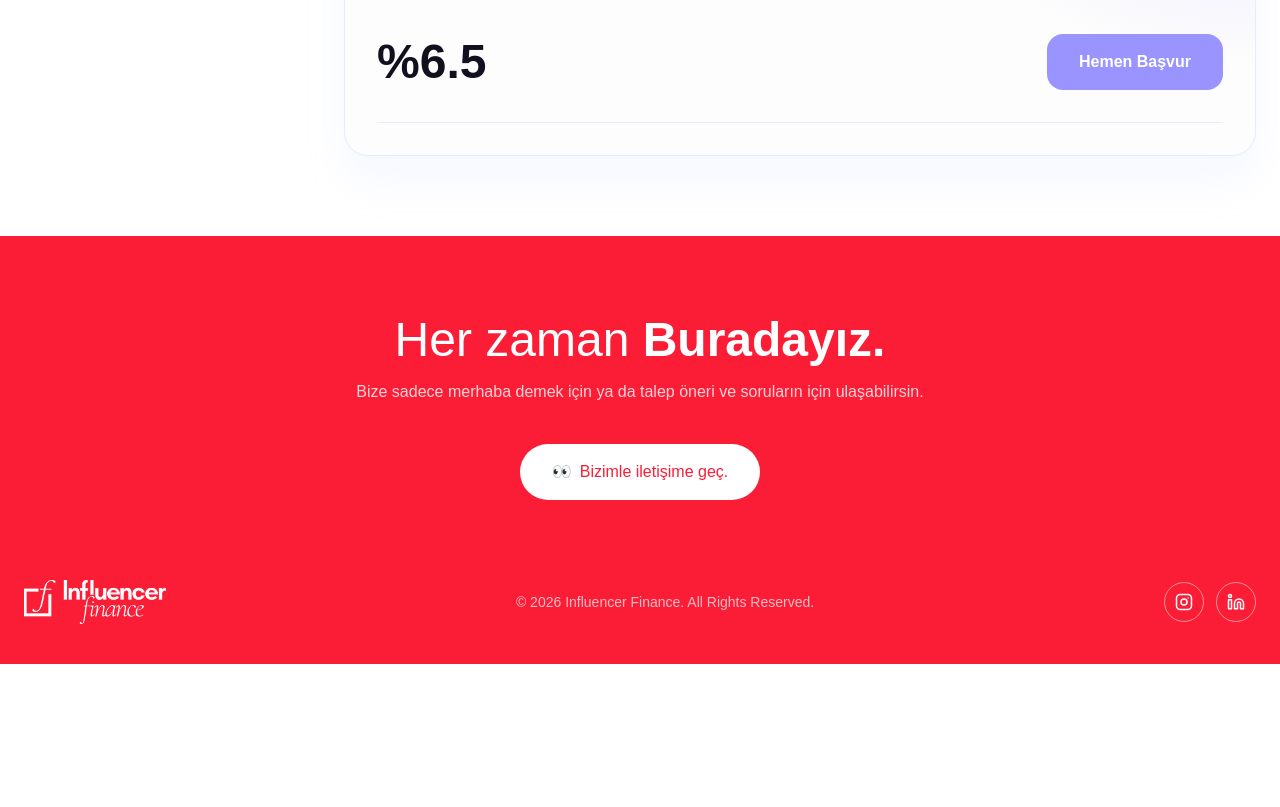
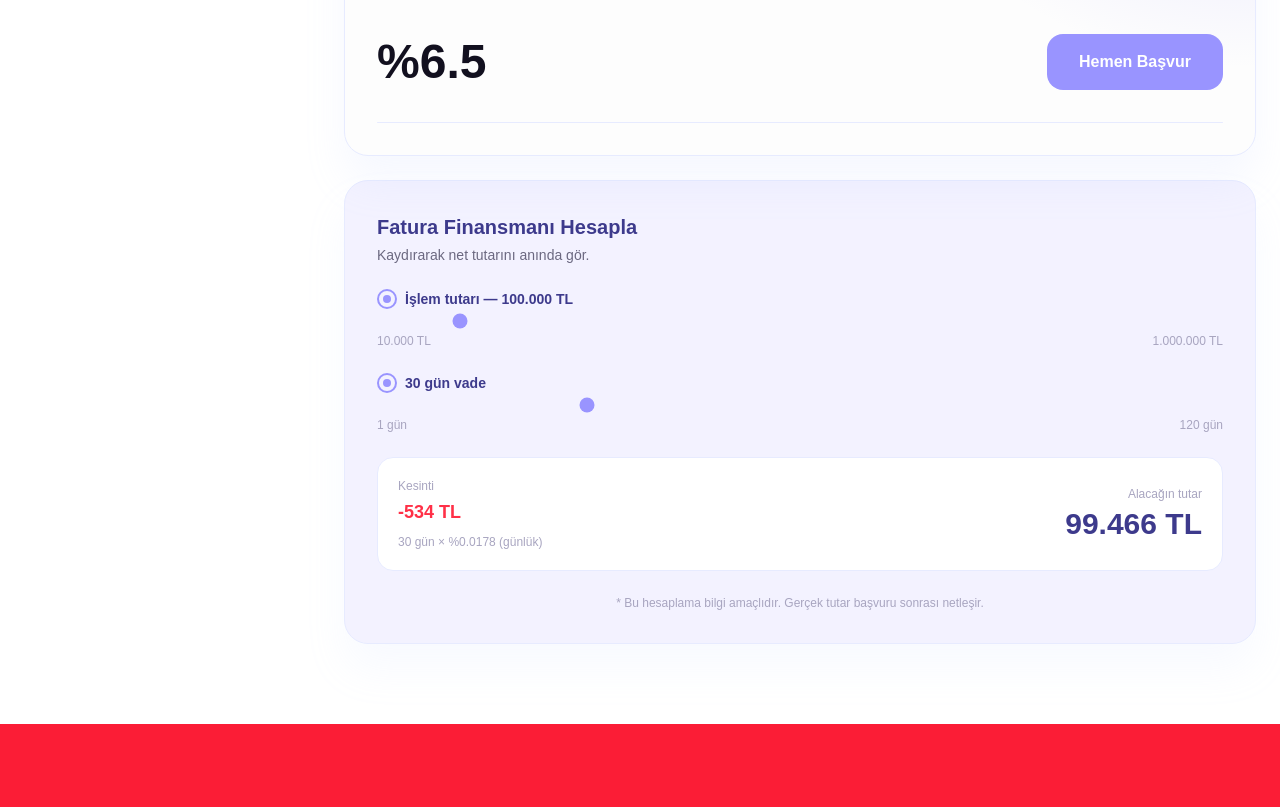
Before and after one commit to 86jhhm7yzy-cloud/influencer-finance, a Next.js app: page / in a window 1280 px wide. Shown: the part 2660-3467 px from the top of the page. Before the commit the page ends 3324 px from the top, so only its background shows below. Built offline with nearby package versions, Linux system fonts and the light colour scheme.

Commit message:
Update PricingSection.tsx

```diff
--- a/components/sections/PricingSection.tsx
+++ b/components/sections/PricingSection.tsx
@@ -1,30 +1,29 @@
 "use client";
 
+import { useState } from "react";
 import Link from "next/link";
 
 export default function PricingSection() {
+  const [tutar, setTutar] = useState(100000);
+  const [vade, setVade] = useState(30);
+
+  const komisyonOrani = 0.065;
+  const gunlukOran = komisyonOrani / 365;
+  const kesinti = Math.round(tutar * gunlukOran * vade);
+  const netTutar = tutar - kesinti;
+
   return (
     <section className="w-full bg-white py-20 px-6">
       <div className="max-w-7xl mx-auto flex flex-col md:flex-row gap-16 md:gap-24 items-start">
 
-        {/* ── Sol: Başlık ── */}
+        {/* Sol: Başlık */}
         <div className="flex flex-col gap-6 md:w-56 flex-shrink-0">
-          <h2
-            className="text-4xl font-black leading-tight"
-            style={{ color: "#3D3A8C" }}
-          >
+          <h2 className="text-4xl font-black leading-tight" style={{ color: "#3D3A8C" }}>
             Ücretlendirme
           </h2>
           <div
             className="cursor-pointer hidden md:block"
-  style={{
-    color: "#3D3A8C",
-    fontSize: 28,
-    fontWeight: 700,
-    width: "fit-content",
-    transformOrigin: "center center",
-    transition: "transform 0.25s ease",
-  }}
+            style={{ color: "#3D3A8C", fontSize: 28, fontWeight: 700, width: "fit-content", transformOrigin: "center center", transition: "transform 0.25s ease" }}
             onMouseEnter={(e) => (e.currentTarget.style.transform = "scale(1.4)")}
             onMouseLeave={(e) => (e.currentTarget.style.transform = "scale(1)")}
           >
@@ -32,81 +31,113 @@ export default function PricingSection() {
           </div>
         </div>
 
-        {/* ── Sağ: Kart ── */}
-        <div
-          className="flex-1 rounded-3xl p-8 relative overflow-hidden"
-          style={{
-            background: "#FDFDFD",
-            border: "1px solid #E7EBFF",
-            boxShadow: "0 26px 40px 0 rgba(188,202,255,0.13)",
-          }}
-        >
-          {/* Arka dekor — hafif mor blob */}
-          <div
-            className="absolute top-0 right-0 pointer-events-none"
-            style={{
-              width: 320,
-              height: 200,
-              background: "radial-gradient(ellipse at top right, rgba(153,148,255,0.18) 0%, transparent 70%)",
-              borderRadius: "0 1.5rem 0 100%",
-            }}
-          />
+        {/* Sağ: Kartlar */}
+        <div className="flex-1 flex flex-col gap-6">
 
+          {/* Sabit kart */}
+          <div className="rounded-3xl p-8 relative overflow-hidden"
+            style={{ background: "#FDFDFD", border: "1px solid #E7EBFF", boxShadow: "0 26px 40px 0 rgba(188,202,255,0.13)" }}>
+            <div className="absolute top-0 right-0 pointer-events-none"
+              style={{ width: 320, height: 200, background: "radial-gradient(ellipse at top right, rgba(153,148,255,0.18) 0%, transparent 70%)", borderRadius: "0 1.5rem 0 100%" }} />
             <div className="relative z-10">
-            {/* Üst satır: başlık + badge */}
               <div className="flex items-start justify-between gap-4 mb-4">
-              <h3
-                className="text-3xl font-black"
-                style={{ color: "#12101F" }}
-              >
-                Hemen Ödeme Al
-              </h3>
-              <span
-                className="flex-shrink-0 text-xs font-semibold px-3 py-1.5 rounded-full"
-                style={{
-                  border: "1px solid #3D3A8C",
-                  color: "#3D3A8C",
-                  background: "transparent",
-                }}
-              >
+                <h3 className="text-3xl font-black" style={{ color: "#12101F" }}>Hemen Ödeme Al</h3>
+                <span className="flex-shrink-0 text-xs font-semibold px-3 py-1.5 rounded-full" style={{ border: "1px solid #3D3A8C", color: "#3D3A8C" }}>
                   En iyi teklif
                 </span>
               </div>
-
-            {/* Açıklama */}
-            <p
-              className="text-base mb-8"
-              style={{ color: "#6B6880", maxWidth: 340 }}
-            >
+              <p className="text-base mb-8" style={{ color: "#6B6880", maxWidth: 340 }}>
                 Linkle ödeme ile cazip oranla ödemeni hemen al.
               </p>
-
-            {/* Alt satır: oran + buton */}
               <div className="flex items-center justify-between gap-6">
-              <p
-                className="text-5xl font-black"
-                style={{ color: "#12101F" }}
-              >
-                %6.5
-              </p>
-              <Link
-                href="https://panel.influencer.finance/auth/register"
+                <p className="text-5xl font-black" style={{ color: "#12101F" }}>%6.5</p>
+                <Link href="https://panel.influencer.finance/auth/register"
                   className="px-8 py-4 rounded-2xl text-white font-semibold text-base transition-all duration-200 hover:opacity-90 hover:scale-105"
-                style={{ background: "#9994FF" }}
-              >
+                  style={{ background: "#9994FF" }}>
                   Hemen Başvur
                 </Link>
               </div>
+              <div className="mt-8 rounded-full" style={{ height: 1, background: "#E7EBFF" }} />
+            </div>
+          </div>
 
-            {/* Alt çizgi */}
-            <div
-              className="mt-8 rounded-full"
-              style={{ height: 1, background: "#E7EBFF" }}
-            />
+          {/* Hesap makinesi kartı */}
+          <div className="rounded-3xl p-8"
+            style={{ background: "#F3F2FF", border: "1px solid #E7EBFF", boxShadow: "0 26px 40px 0 rgba(188,202,255,0.10)" }}>
+            <div className="flex flex-col gap-6">
+
+              <div>
+                <h3 className="text-xl font-black mb-1" style={{ color: "#3D3A8C" }}>Fatura Finansmanı Hesapla</h3>
+                <p className="text-sm" style={{ color: "#6B6880" }}>Kaydırarak net tutarını anında gör.</p>
+              </div>
+
+              {/* Tutar slider */}
+              <div className="flex flex-col gap-2">
+                <div className="flex items-center gap-2">
+                  <div className="w-5 h-5 rounded-full border-2 flex items-center justify-center" style={{ borderColor: "#9994FF" }}>
+                    <div className="w-2 h-2 rounded-full" style={{ background: "#9994FF" }} />
+                  </div>
+                  <span className="text-sm font-semibold" style={{ color: "#3D3A8C" }}>
+                    İşlem tutarı — <span className="font-black">{tutar.toLocaleString("tr-TR")} TL</span>
+                  </span>
+                </div>
+                <input type="range" min={10000} max={1000000} step={10000} value={tutar}
+                  onChange={(e) => setTutar(Number(e.target.value))}
+                  className="w-full h-2 rounded-full appearance-none cursor-pointer"
+                  style={{ accentColor: "#9994FF" }} />
+                <div className="flex justify-between text-xs" style={{ color: "#A8A5C0" }}>
+                  <span>10.000 TL</span><span>1.000.000 TL</span>
+                </div>
+              </div>
+
+              {/* Vade slider */}
+              <div className="flex flex-col gap-2">
+                <div className="flex items-center gap-2">
+                  <div className="w-5 h-5 rounded-full border-2 flex items-center justify-center" style={{ borderColor: "#9994FF" }}>
+                    <div className="w-2 h-2 rounded-full" style={{ background: "#9994FF" }} />
+                  </div>
+                  <span className="text-sm font-semibold" style={{ color: "#3D3A8C" }}>
+                    <span className="font-black">{vade} gün</span> vade
+                  </span>
+                </div>
+                <input type="range" min={1} max={120} step={1} value={vade}
+                  onChange={(e) => setVade(Number(e.target.value))}
+                  className="w-full h-2 rounded-full appearance-none cursor-pointer"
+                  style={{ accentColor: "#9994FF" }} />
+                <div className="flex justify-between text-xs" style={{ color: "#A8A5C0" }}>
+                  <span>1 gün</span><span>120 gün</span>
+                </div>
+              </div>
+
+              {/* Sonuç */}
+              <div className="flex items-center justify-between gap-4 rounded-2xl p-5"
+                style={{ background: "white", border: "1px solid #E7EBFF" }}>
+                <div>
+                  <p className="text-xs font-medium mb-1" style={{ color: "#A8A5C0" }}>Kesinti</p>
+                  <p className="text-lg font-bold" style={{ color: "#FF3047" }}>
+                    -{kesinti.toLocaleString("tr-TR")} TL
+                  </p>
+                  <p className="text-xs mt-2" style={{ color: "#A8A5C0" }}>
+                    {vade} gün × %{(gunlukOran * 100).toFixed(4)} (günlük)
+                  </p>
+                </div>
+                <div className="text-right">
+                  <p className="text-xs font-medium mb-1" style={{ color: "#A8A5C0" }}>Alacağın tutar</p>
+                  <p className="text-3xl font-black" style={{ color: "#3D3A8C" }}>
+                    {netTutar.toLocaleString("tr-TR")} TL
+                  </p>
+                </div>
+              </div>
+
+              <p className="text-xs text-center" style={{ color: "#A8A5C0" }}>
+                * Bu hesaplama bilgi amaçlıdır. Gerçek tutar başvuru sonrası netleşir.
+              </p>
+
             </div>
           </div>
 
         </div>
+      </div>
     </section>
   );
 }
```
Lines whose indentation alone changed are shown as unchanged.
